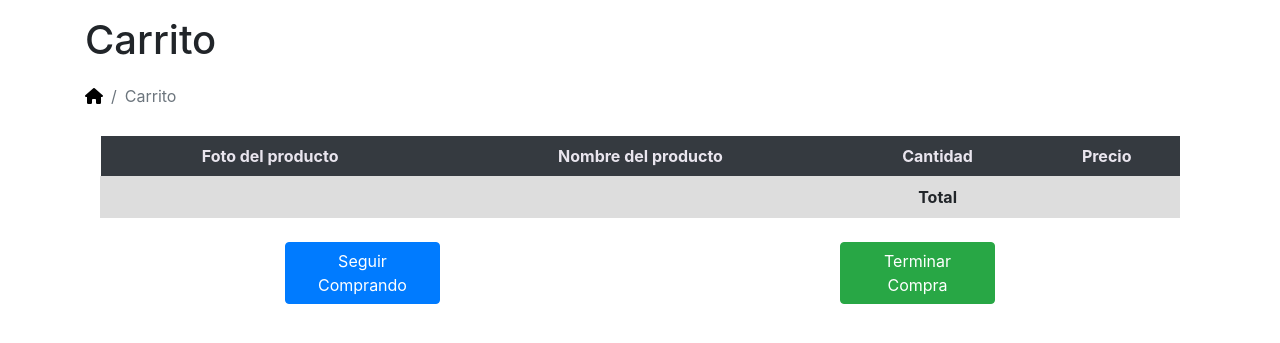
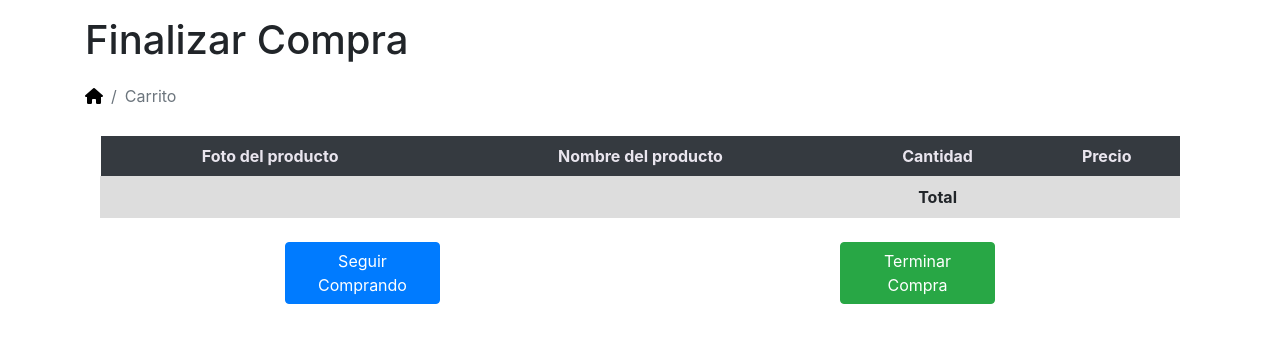
Before and after one commit to VicenteLobosG/proyecto_django, a Django app: template app1/templates/carrito.html in a window 1280 px wide. Shown: the part 122-465 px from the top of the page. Run offline with Django 3.2, Linux system fonts and the light colour scheme; the template is opened without the code that fills it: values that come from a table or form of the project are taken from there, others are empty; data comes from the database, SQL or seed files in the repository; both versions use the stored data as it was after the commit; some libraries are stand-ins or nearby versions.

Commit message:
pequeños detalles URL's y terminar compra

```diff
--- a/app1/templates/_partials/_navbar.html
+++ b/app1/templates/_partials/_navbar.html
@@ -60,7 +60,7 @@
                   </table>
 
                   <a href="{% url 'fiesta:vaciar' %}" class="btn btn-danger btn-block">Vaciar Carrito</a>
-                  <a href="#" class="btn btn-success btn-block">Terminar Compra</a>
+                  <a href="{% url 'fiesta:carrito' %}" class="btn btn-success btn-block">Terminar Compra</a>
                 </div>
 
 
--- a/app1/templates/carrito.html
+++ b/app1/templates/carrito.html
@@ -39,7 +39,7 @@
 
       <div class="row mt-2">
         <div class="col-md-8 col-lg-10">
-          <h1>Carrito</h1>
+          <h1>Finalizar Compra</h1>
         </div>
         <div class="col-md-4 col-lg-2">
 
```
Also changed, not shown: db.sqlite3.
